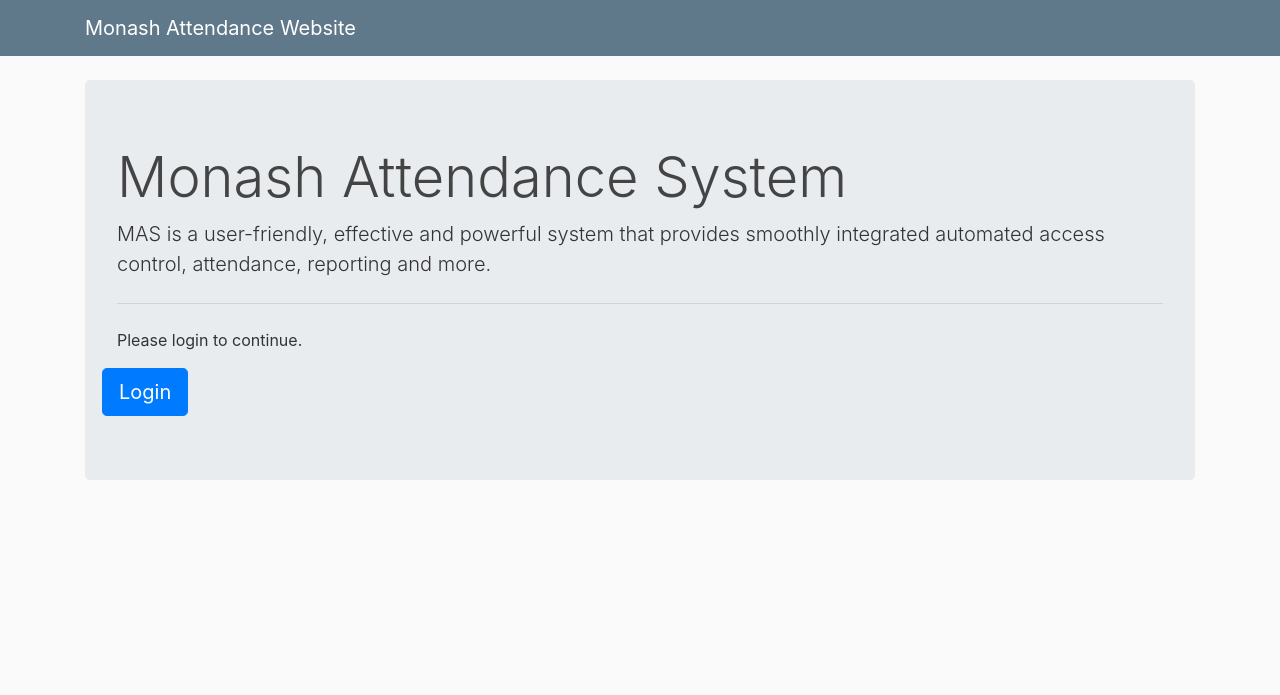
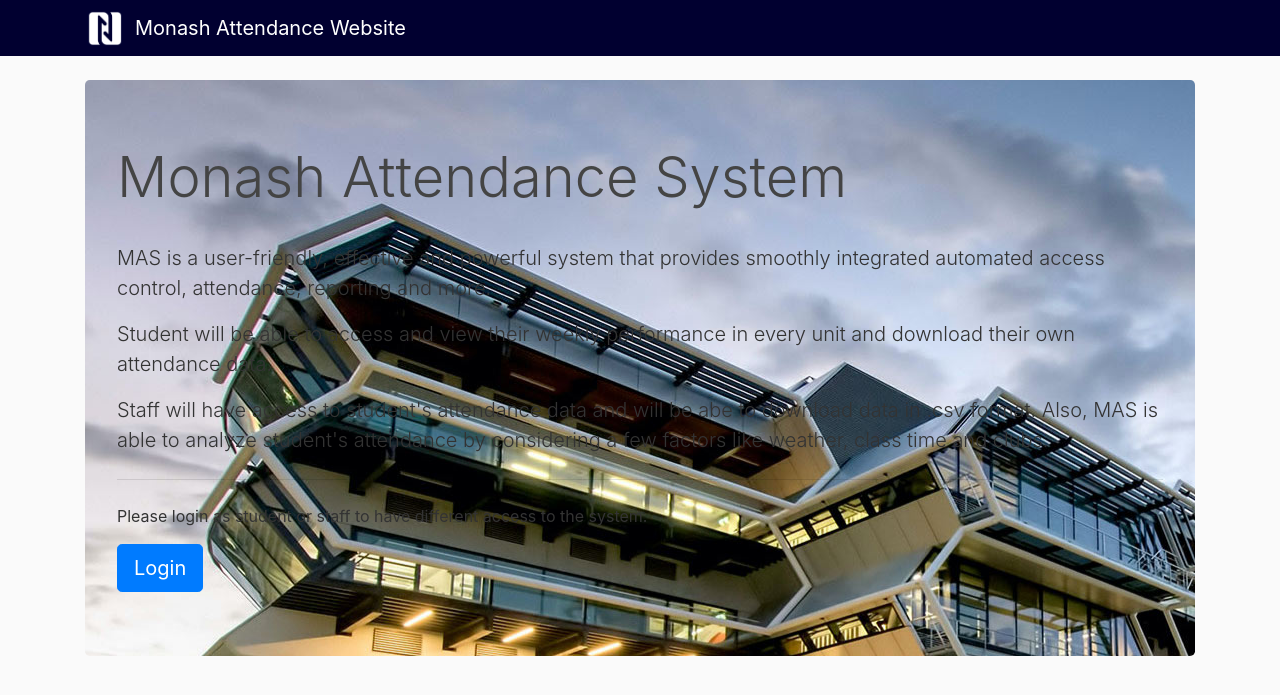
Before and after one commit to limjinyung/FYP-Attendance-Website, a Flask app: page / in a window 1280 px wide. Shown: the top 695 px of the page. Run offline with Flask 2, Linux system fonts and the light colour scheme; parts of the project's set-up code (start-up, migrations or seed data) failed here and were passed over; some libraries are stand-ins or nearby versions.

Commit message:
changed navbar design

```diff
--- a/attendancewebsite/service.py
+++ b/attendancewebsite/service.py
@@ -475,6 +475,3 @@ all_units = ['FIT2004_T1', 'FIT2004_T2', 'FIT2004_T3', 'FIT2004_T4', 'FIT3155_L1
              'FIT3162_L1', 'FIT3081_L2', 'FIT3081_L1', 'FIT3155_T1', 'FIT3155_T2', 'FIT3155_T3', 'FIT3155_T4',
              'FIT3161_L1', 'FIT2004_L1', 'FIT2004_L2', 'FIT2102_T1', 'FIT2102_T3', 'FIT2102_T2', 'FIT3081_T2',
              'FIT3143_L2', 'FIT3143_L1', 'FIT3081_T1']
-
-for single_unit in all_units:
-    print(single_unit, analysis_algo(single_unit))
--- a/attendancewebsite/templates/index.html
+++ b/attendancewebsite/templates/index.html
@@ -1,11 +1,15 @@
 {% extends "layout.html" %}
 {% block content %}
-    <div class="jumbotron">
+    <div class="jumbotron" style="background-image:url(monash_building.jpg);">
       <h1 class="display-4">Monash Attendance System</h1>
+        <br>
       <p class="lead">MAS is a user-friendly, effective and powerful system that provides smoothly integrated automated access control, attendance, reporting and more.</p>
+      <p class="lead">Student will be able to access and view their weekly performance in every unit and download their own attendance data.</p>
+      <p class="lead">Staff will have access to student's attendance data and will be abe to download data in .csv format.
+          Also, MAS is able to analyze student's attendance by considering a few factors like weather, class time and clubs.</p>
       <hr class="my-4">
-      <p>Please login to continue.</p>
-      <div class="row">
+      <p>Please login as student or staff to have different access to the system.</p>
+      <div>
           <a class="btn btn-primary btn-lg" href="/login" role="button">Login</a>
       </div>
 
--- a/attendancewebsite/templates/layout.html
+++ b/attendancewebsite/templates/layout.html
@@ -27,9 +27,10 @@
 </head>
 <body>
     <header class="site-header">
-      <nav class="navbar navbar-expand-md navbar-dark bg-steel fixed-top">
+      <nav class="navbar navbar-expand-md fixed-top" style="background-color:#010030;">
         <div class="container">
-          <a class="navbar-brand mr-4" href="/">Monash Attendance Website</a>
+          <img src="/static/MAS_logo.png" width="40" height="40" style="padding:2px; margin-right:10px;">
+          <a class="navbar-brand mr-4" href="/" style="color:white;">Monash Attendance Website</a>
           <button class="navbar-toggler" type="button" data-toggle="collapse" data-target="#navbarToggle" aria-controls="navbarToggle" aria-expanded="false" aria-label="Toggle navigation">
             <span class="navbar-toggler-icon"></span>
           </button>
```
Also changed, not shown: attendancewebsite/static/MAS_logo.png (added), attendancewebsite/static/monash_building.jpg (added), 2 other files.
